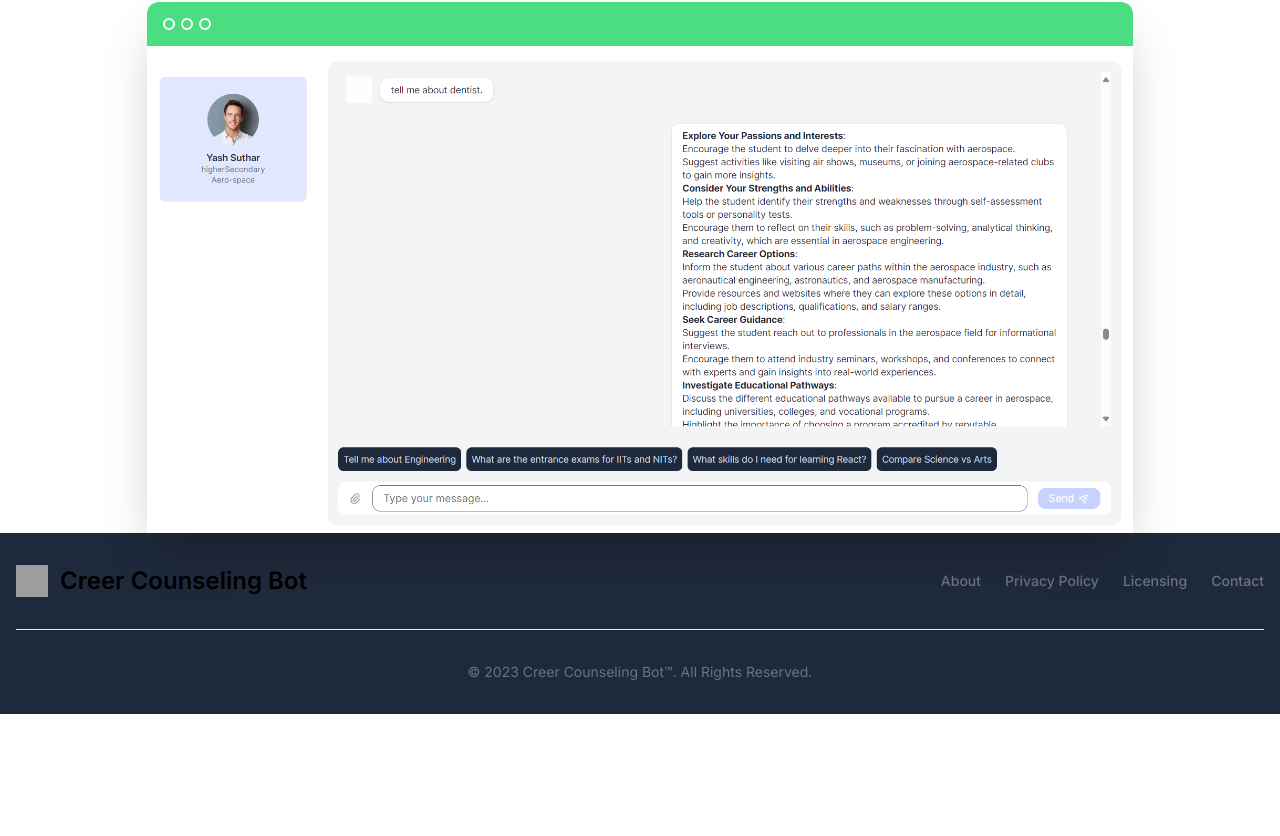
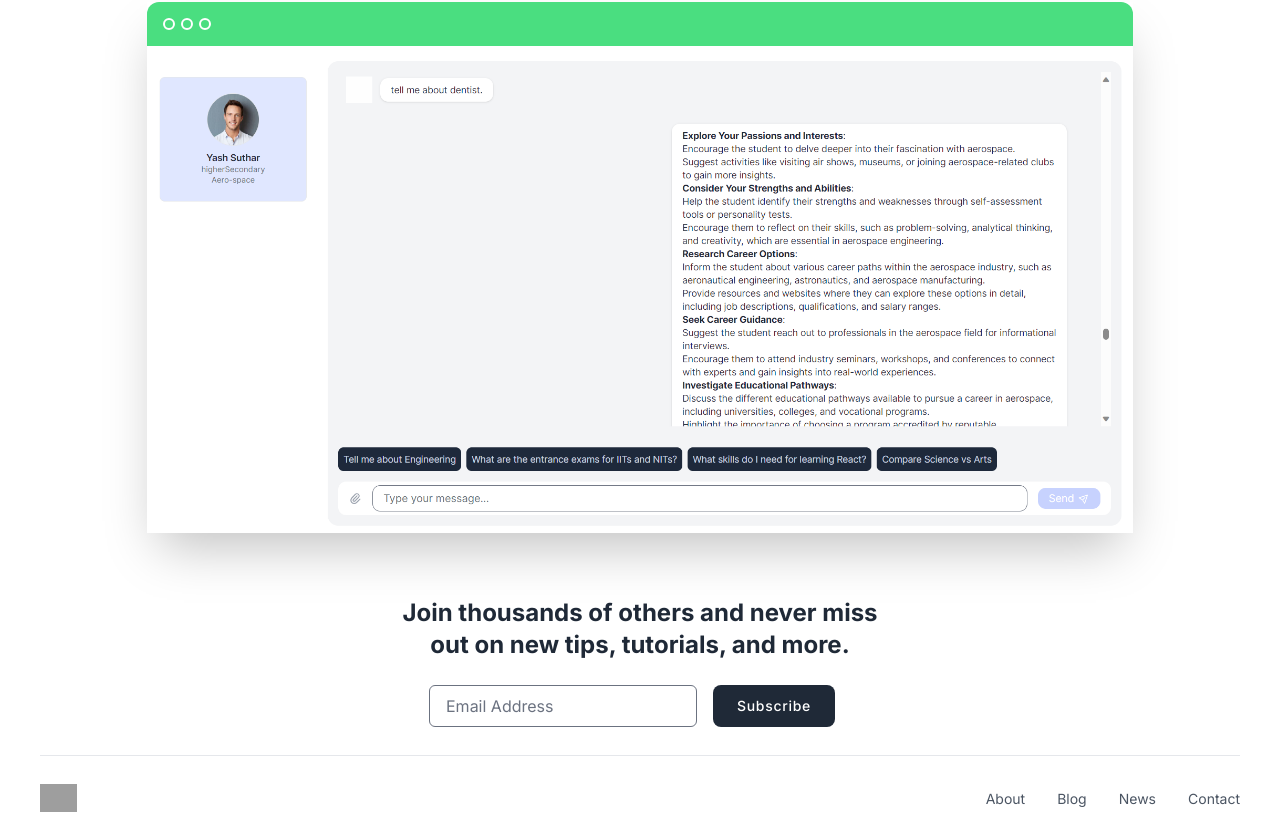
Before and after one commit to TechNodes2-0/careercounselingachatbot, a Next.js app in the folder careercounselingbot/: page / in a window 1280 px wide. Shown: the part 567-1403 px from the top of the page. Before the commit the page ends 1281 px from the top, so only its background shows below. Built offline with nearby package versions, Linux system fonts and the light colour scheme; no server answers; grey boxes are pictures that could not be loaded.

Commit message:
updated footer

```diff
--- a/careercounselingbot/components/shared/Footer.jsx
+++ b/careercounselingbot/components/shared/Footer.jsx
@@ -3,58 +3,68 @@ import Link from "next/link";
 import Image from "next/image";
 export default function Footer() {
   return (
-    <div>
-      <footer className="shadow bg-slate-800">
-        <div className="w-full max-w-screen-xl p-4 mx-auto md:py-8">
-          <div className="sm:flex sm:items-center sm:justify-between">
-            <Link
-              href="/"
-              className="flex items-center mb-4 space-x-3 sm:mb-0 rtl:space-x-reverse"
+    <footer className="flex justify-center px-4 text-gray-800 bg-white pt-10">
+      <div className="container px-6 py-6">
+        <h1 className="text-lg font-bold text-center lg:text-2xl">
+        Join thousands of others and never miss <br /> out on new tips, tutorials,
+          and more.
+        </h1>
+
+        <div className="flex flex-col justify-center mx-auto mt-6 space-y-3 md:space-y-0 md:flex-row">
+          <input
+            id="email"
+            type="text"
+            className="px-4 py-2 text-gray-700 bg-white border rounded-md focus:border-blue-400 focus:outline-none focus:ring focus:ring-opacity-40 focus:ring-blue-300"
+            placeholder="Email Address"
+          />
+
+          <button className="w-full px-6 py-2.5 text-sm font-medium tracking-wider text-white transition-colors duration-300 transform md:w-auto md:mx-4 focus:outline-none bg-gray-800 rounded-lg hover:bg-gray-700 focus:ring focus:ring-gray-300 focus:ring-opacity-80">
+            Subscribe
+          </button>
+        </div>
+
+        <hr className="h-px bg-gray-200 border-none my-7 " />
+
+        <div className="flex flex-col items-center justify-between md:flex-row">
+          <a href="#">
+            <img
+              className="w-auto h-7"
+              src="https://cdn-icons-png.flaticon.com/512/6873/6873405.png"
+              alt=""
+            />
+          </a>
+
+          <div className="flex mt-4 md:m-0">
+            <div className="-mx-4">
+              <a
+                href="#"
+                className="px-4 text-sm text-gray-600 transition-colors duration-300 hover:text-blue-500 hover:underline"
               >
-              <Image
-                src="https://cdn-icons-png.flaticon.com/512/6873/6873405.png"
-                className="h-8"
-                alt="Flowbite Logo"
-                width={32}
-                height={32}
-              />
-              <span className="self-center text-2xl font-semibold whitespace-nowrap dark:text-white">
-                Creer Counseling Bot
-              </span>
-            </Link>
-            <ul className="flex flex-wrap items-center mb-6 text-sm font-medium text-gray-500 sm:mb-0 dark:text-gray-400">
-              <li>
-                <a href="#" className="hover:underline me-4 md:me-6">
                 About
               </a>
-              </li>
-              <li>
-                <a href="#" className="hover:underline me-4 md:me-6">
-                  Privacy Policy
+              <a
+                href="#"
+                className="px-4 text-sm text-gray-600 transition-colors duration-300 hover:text-blue-500 hover:underline"
+              >
+                Blog
               </a>
-              </li>
-              <li>
-                <a href="#" className="hover:underline me-4 md:me-6">
-                  Licensing
+              <a
+                href="#"
+                className="px-4 text-sm text-gray-600 transition-colors duration-300 hover:text-blue-500 hover:underline"
+              >
+                News
               </a>
-              </li>
-              <li>
-                <a href="#" className="hover:underline">
+              <a
+                href="#"
+                className="px-4 text-sm text-gray-600 transition-colors duration-300 hover:text-blue-500 hover:underline"
+              >
                 Contact
               </a>
-              </li>
-            </ul>
             </div>
-          <hr className="my-6 border-gray-200 sm:mx-auto dark:border-gray-700 lg:my-8" />
-          <span className="block text-sm text-gray-500 sm:text-center dark:text-gray-400">
-            © 2023{" "}
-            <a href="https://flowbite.com/" className="hover:underline">
-              Creer Counseling Bot™
-            </a>
-            . All Rights Reserved.
-          </span>
+          </div>
+        </div>
       </div>
     </footer>
-    </div>
+
   );
 }
```
Lines whose indentation alone changed are shown as unchanged.
